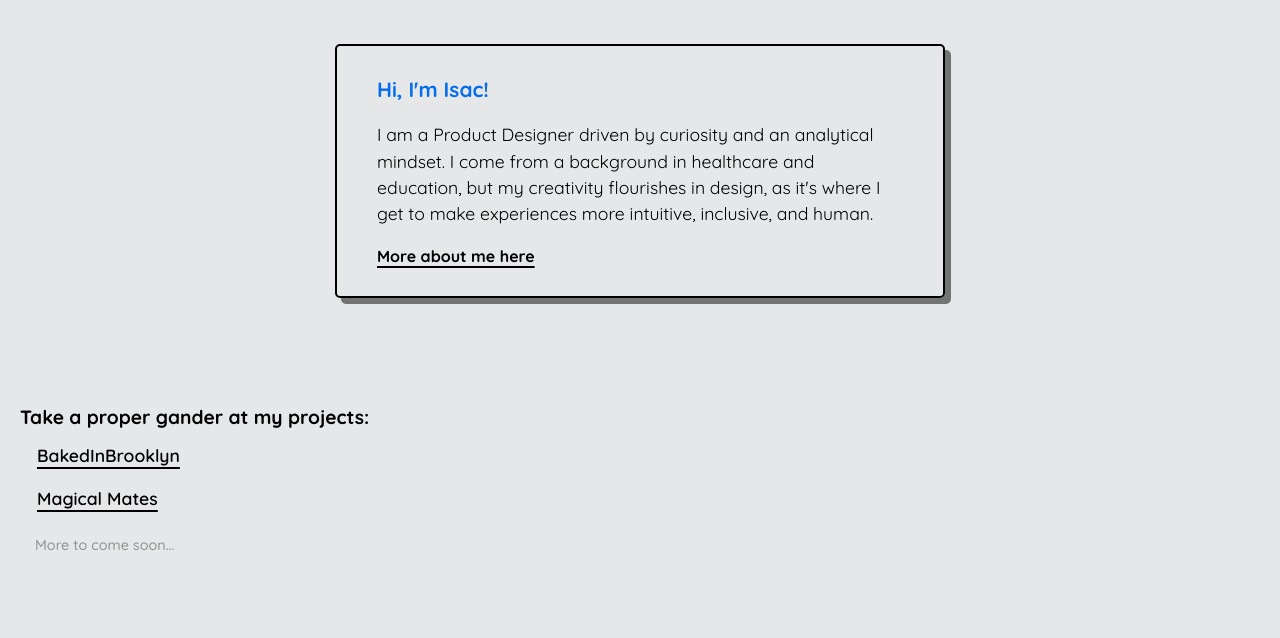
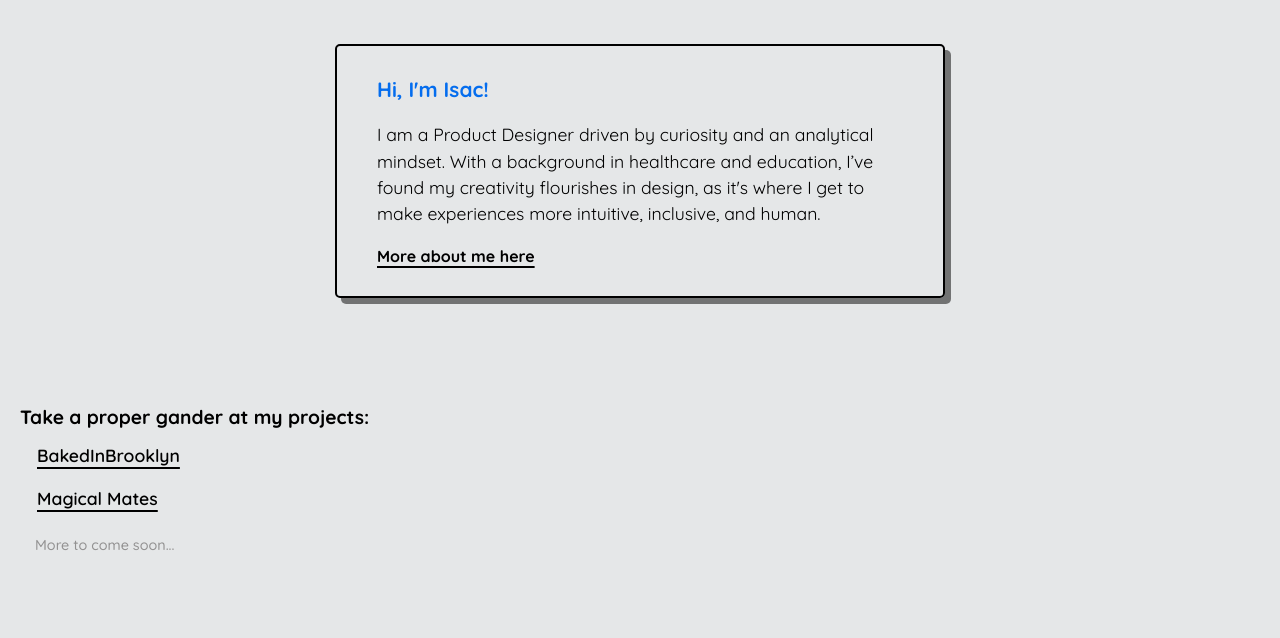
Before and after one commit to IsacPolasak/portfolio, a plain HTML site: page index.html in a window 1280 px wide. Shown: the part 113-751 px from the top of the page. Drawn offline with Linux system fonts and the light colour scheme.

Commit message:
Change about me

```diff
--- a/index.html
+++ b/index.html
@@ -55,9 +55,8 @@
                 <!-- DON'T FORGET: Include: rotating "Nice to meet you!" -->
                 <h2 id="middle-box-title">Hi, I'm Isac!</h2>
                 <p>
-                    I am a Product Designer driven by curiosity and an analytical mindset. I come from a
-                    background in healthcare and education, but my creativity flourishes in design, as it's
-                    where I get to make experiences more intuitive, inclusive, and human.
+                    I am a Product Designer driven by curiosity and an analytical mindset. With a background in healthcare and education,
+                    I’ve found  my creativity flourishes in design, as it's where I get to make experiences more intuitive, inclusive, and human.
                 </p>
                 <h3 id="learn-more"><a href="./about.html">More about me here</a></h3>
             </div>
```
Also changed, not shown: about.html (+1 -1 lines).
